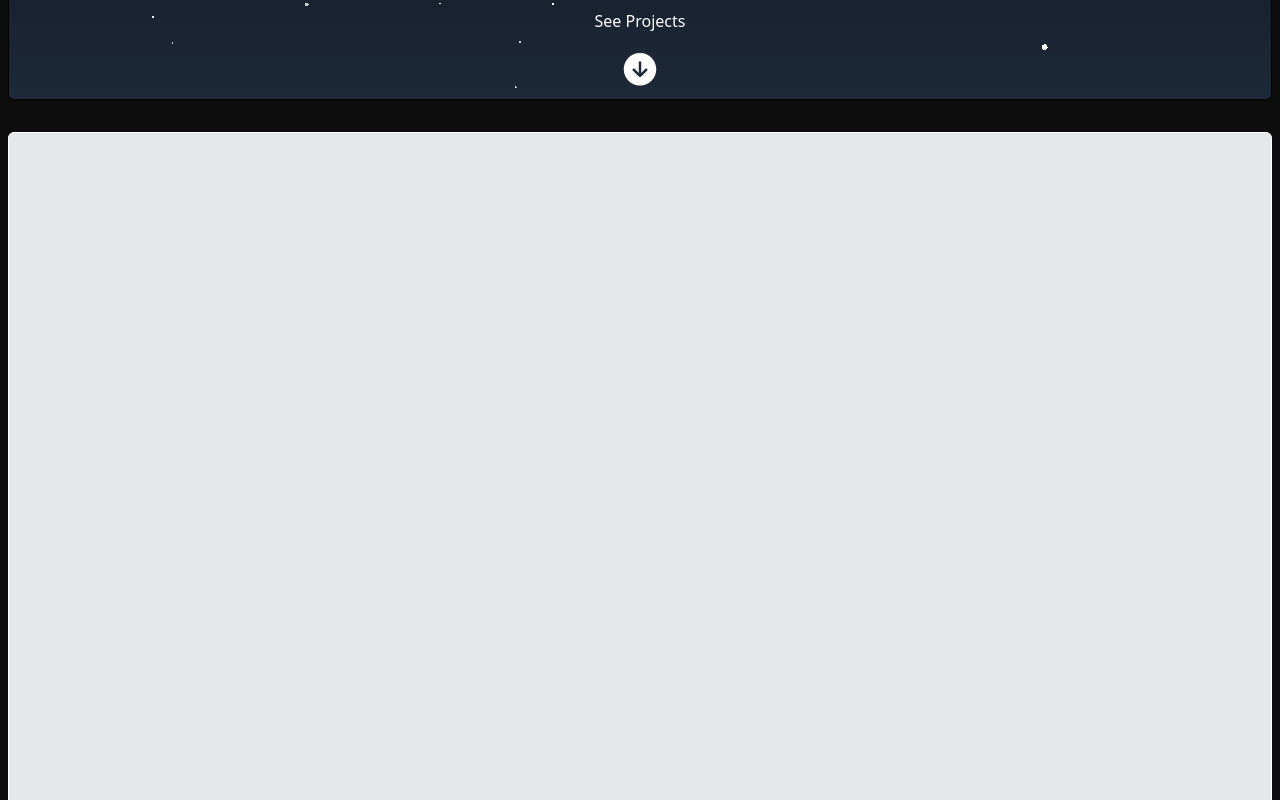
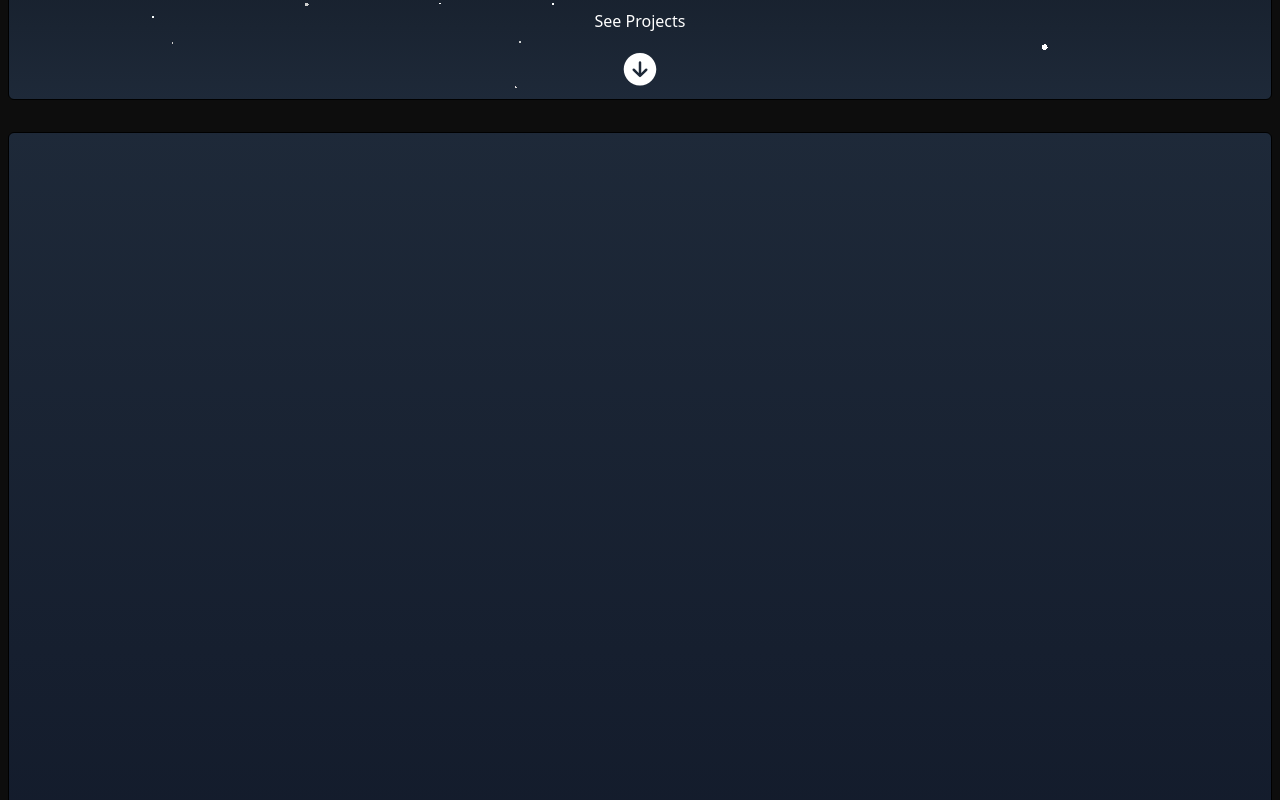
Before and after one commit to fedibbm/portfolio, a React (Vite) app: page / in a window 1280 px wide. Shown: the part 700-1500 px from the top of the page. Built offline with nearby package versions, Linux system fonts and the light colour scheme.

Commit message:
project section background change

```diff
--- a/src/components/ProjectsSection.tsx
+++ b/src/components/ProjectsSection.tsx
@@ -2,7 +2,7 @@
 const ProjectsSection: React.FC = () => {
 
     return (
-        <div className="bg-gray-200 rounded-md h-[700px] p-[1px] border border-white flex items-center justify-center relative" id="projects">
+        <div className="rounded-md h-[900px] p-[1px] border  flex items-center justify-center relative bg-gradient-to-b from-gray-800 to-gray-900" id="projects">
 
         </div>
     );
```
